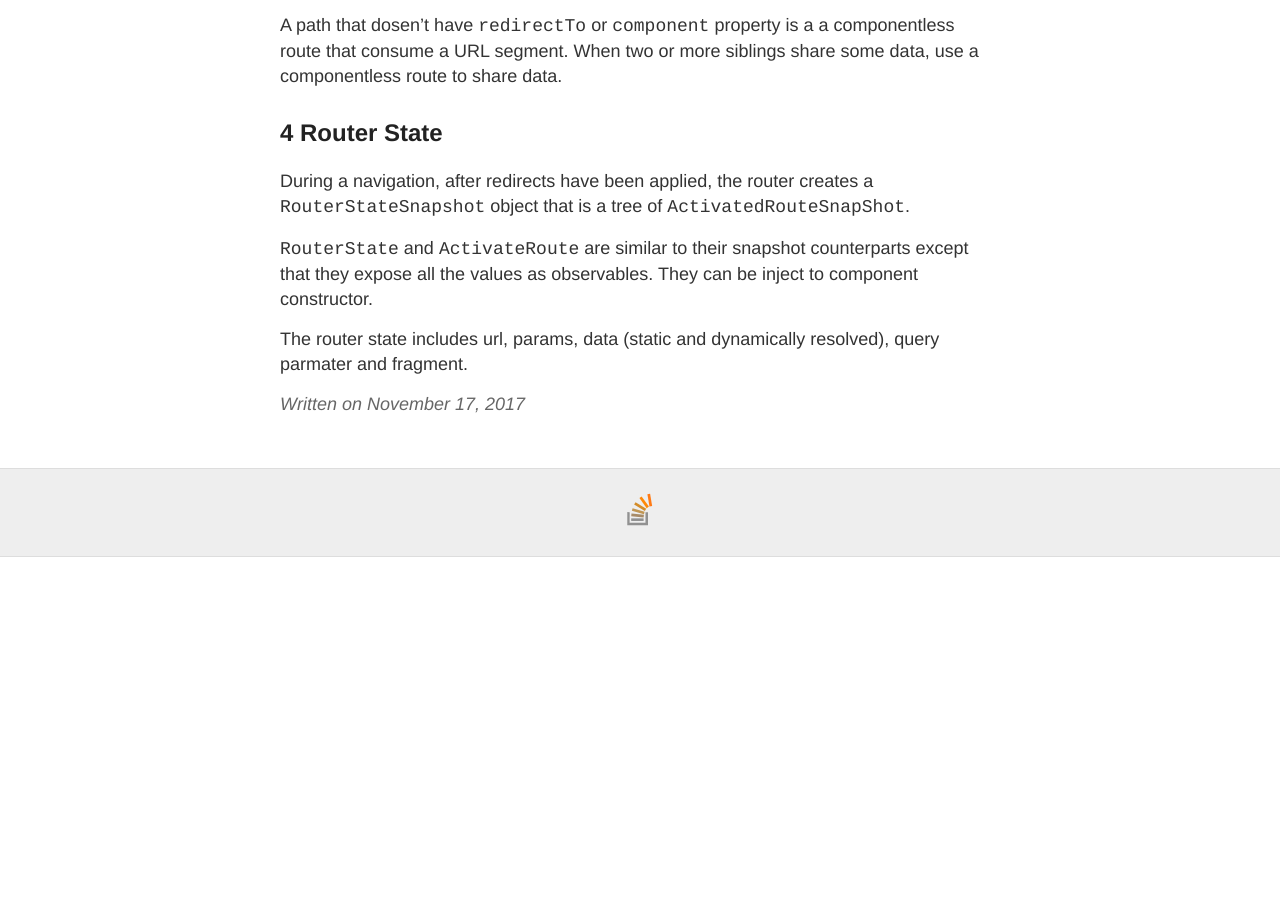
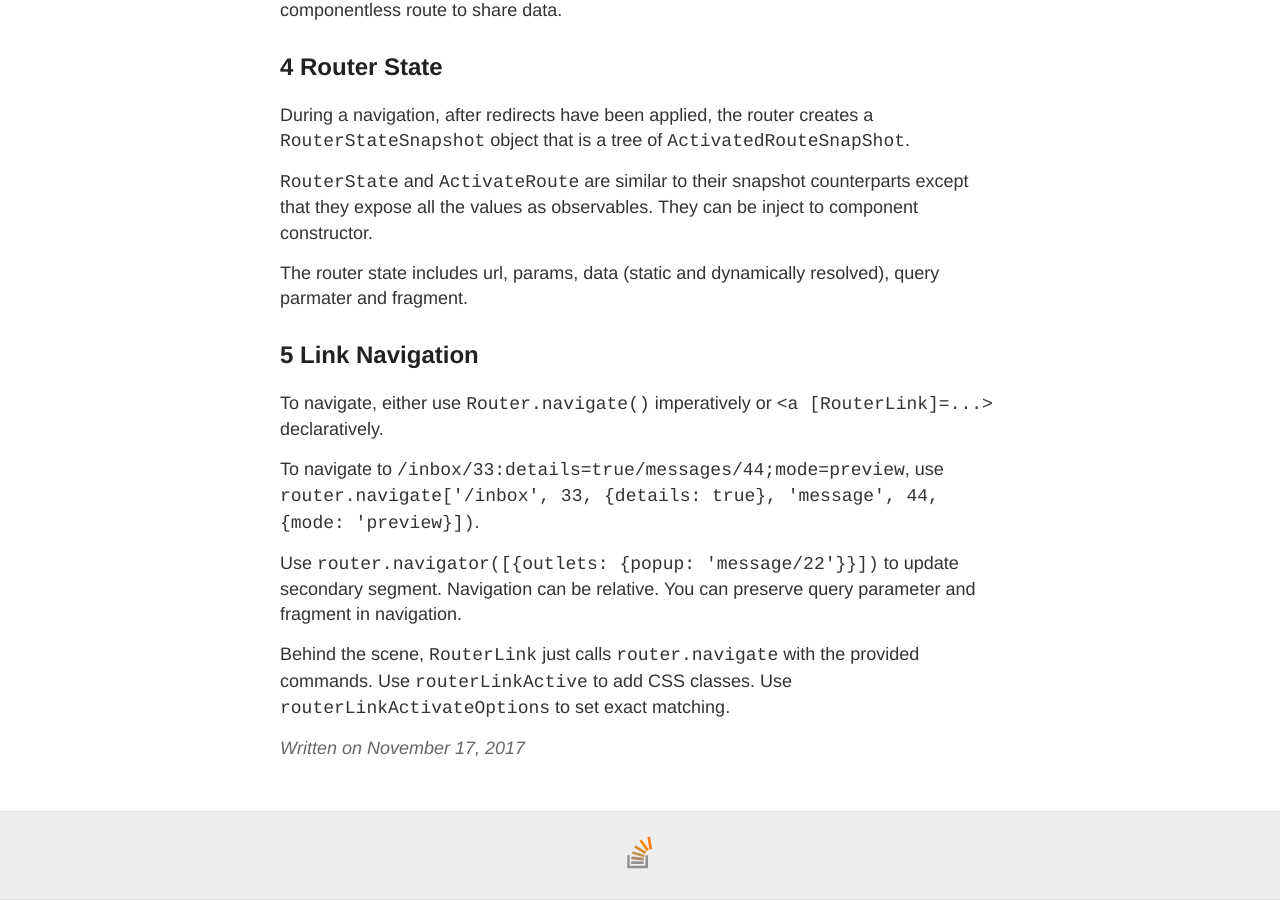
Before and after one commit to YingLiu4203/old-dev-blog, a Jekyll site: the page built from _posts/2017-11-17-angular-route.md, in a window 1280 px wide and 900 px high, scrolled down 2656 px. Built offline with Jekyll 4.4.1, drawn with Linux system fonts in a browser that asks for light colours; comment, search, counter and statistics services are not loaded; before the commit the page ends 3213 px from its top, so only the background shows below that; some of the changed text lies outside the part shown.

Commit message:
add link navigation

```diff
--- a/_posts/2017-11-17-angular-route.md
+++ b/_posts/2017-11-17-angular-route.md
@@ -83,3 +81,13 @@ During a navigation, after redirects have been applied, the router creates a `Ro
 `RouterState` and `ActivateRoute` are similar to their snapshot counterparts except that they expose all the values as observables. They can be inject to component constructor.
 
 The router state includes url, params, data (static and dynamically resolved), query parmater and fragment.
+
+## 5 Link Navigation
+
+To navigate, either use `Router.navigate()` imperatively or `<a [RouterLink]=...>` declaratively.
+
+To navigate to `/inbox/33:details=true/messages/44;mode=preview`, use `router.navigate['/inbox', 33, {details: true}, 'message', 44, {mode: 'preview}])`.
+
+Use `router.navigator([{outlets: {popup: 'message/22'}}])` to update secondary segment. Navigation can be relative. You can preserve query parameter and fragment in navigation.
+
+Behind the scene, `RouterLink` just calls `router.navigate` with the provided commands. Use `routerLinkActive` to add CSS classes. Use `routerLinkActivateOptions` to set exact matching.
```
Also changed, not shown: other parts of _posts/2017-11-17-angular-route.md (+0 -2 lines).
